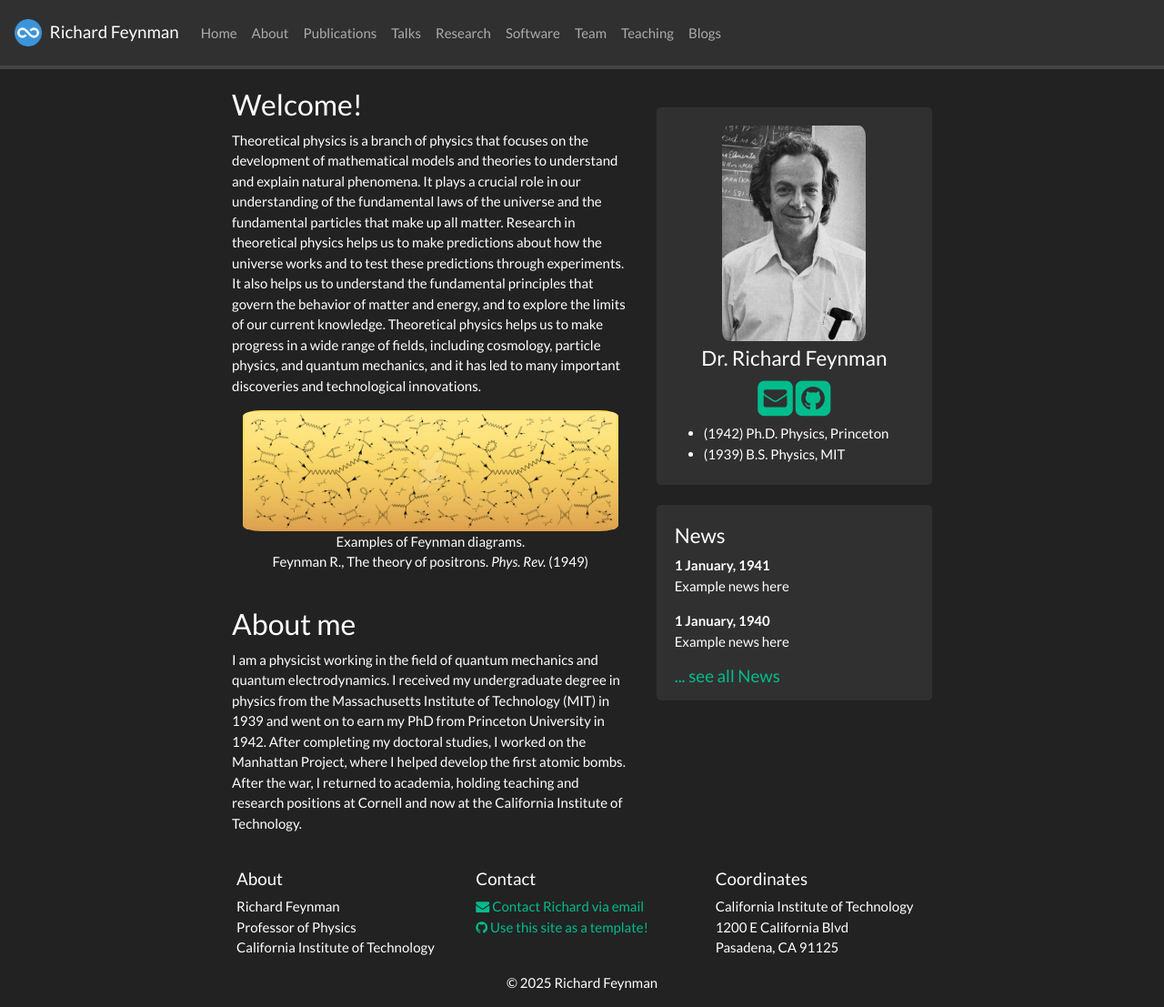
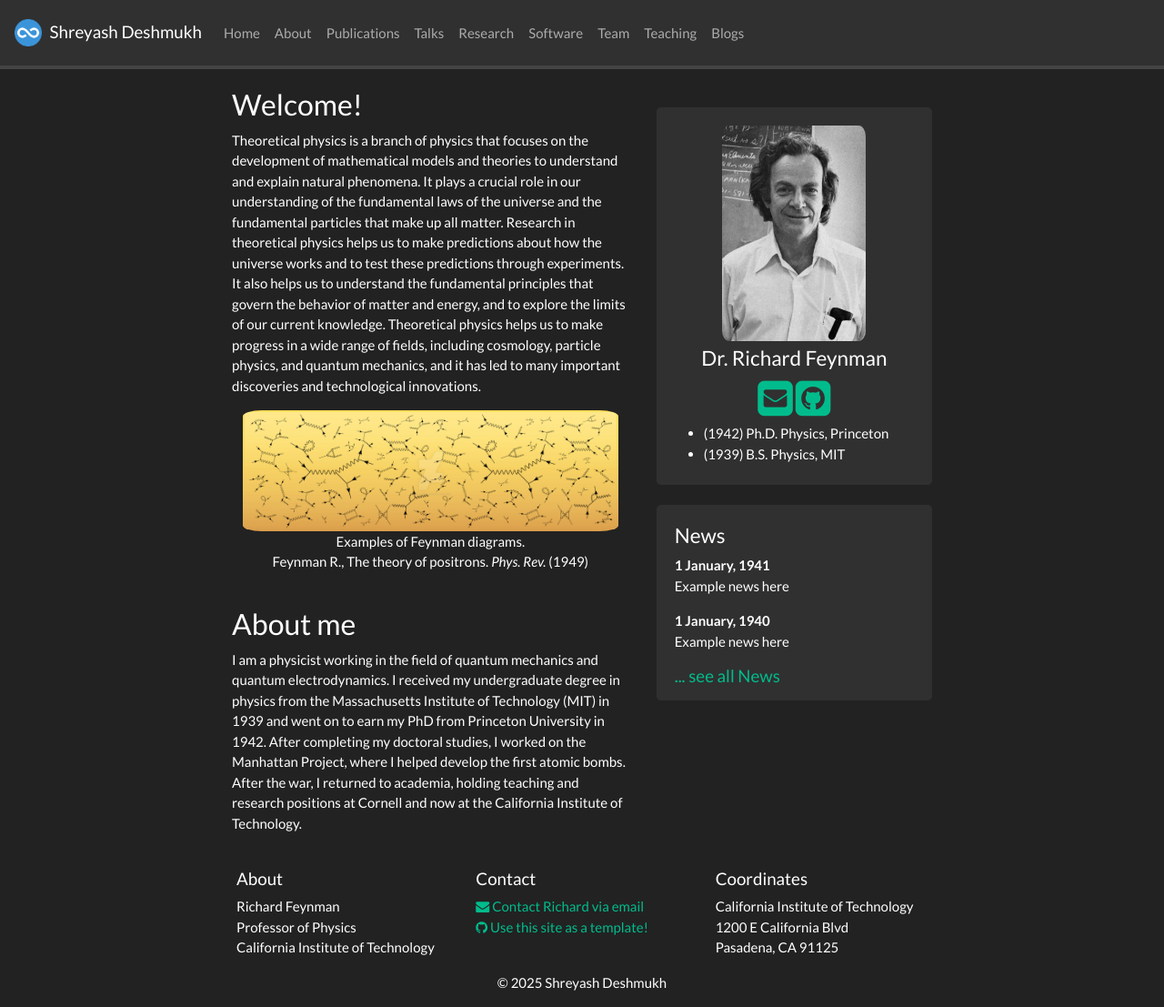
Before and after one commit to shreya976/cv1, a Jekyll site: the page built from _pages/home.md, in a window 1280 px wide and 1107 px high. Shown: the whole window at 91% size. Built offline with Jekyll 4.4.1, drawn with Linux system fonts in a browser that asks for light colours; nearby versions of some CDN libraries; a style sheet for code colours, icons or effects is not loaded.

Commit message:
Update _config.yml

```diff
--- a/_config.yml
+++ b/_config.yml
@@ -1,5 +1,5 @@
 # Site settings
-title: Richard Feynman
+title: Shreyash Deshmukh
 email: richard@university.edu
 description: Academic webpage of Dr. Richard Feynman
 baseurl: ""
```
